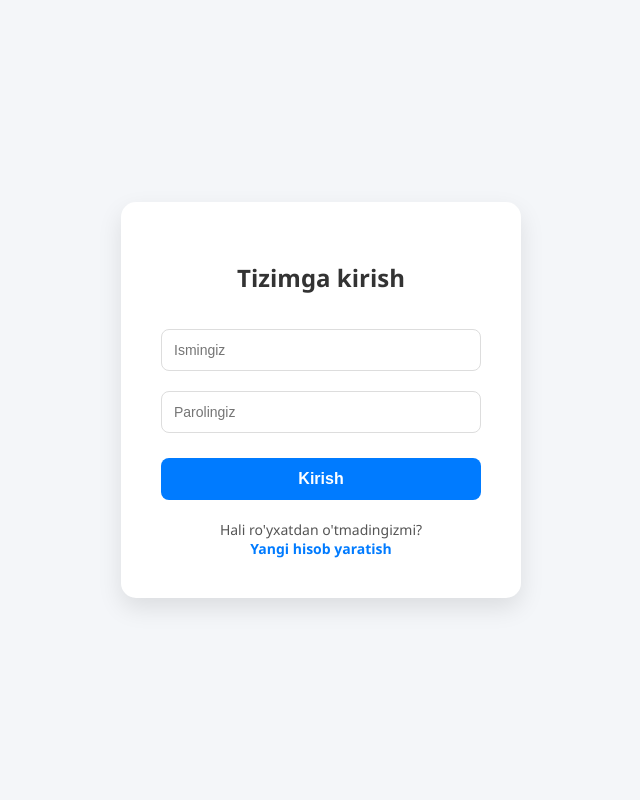
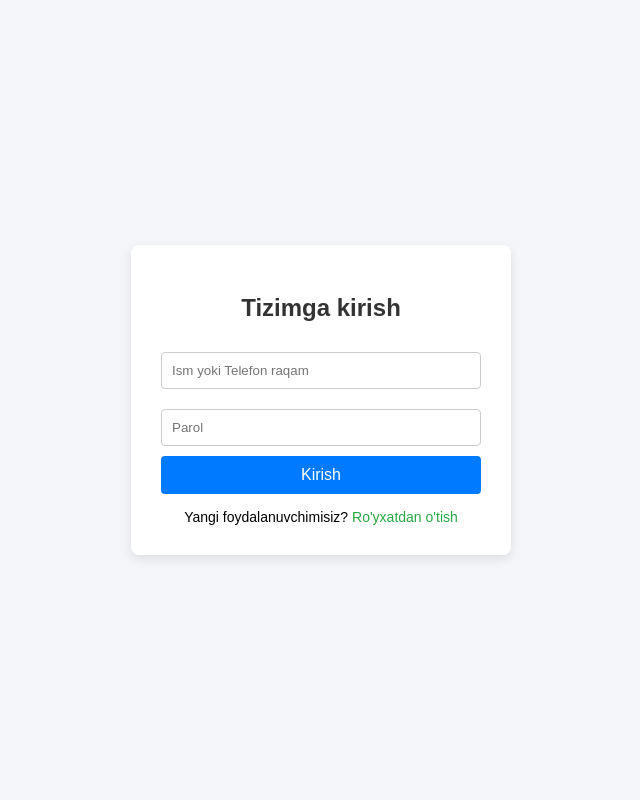
Before and after one commit to raximbayeva30-alt/online-test-platform, a Flask app: page /login in a window 1280 px wide. Shown: the whole page, without its empty margins (319-959 px from the left). Run offline with Flask 3, Linux system fonts and the light colour scheme.

Commit message:
login.html

```diff
--- a/templates/login.html
+++ b/templates/login.html
@@ -2,86 +2,33 @@
 <html lang="uz">
 <head>
     <meta charset="UTF-8">
-    <meta name="viewport" content="width=device-width, initial-scale=1.0">
     <title>Tizimga kirish</title>
     <style>
-        body {
-            font-family: 'Segoe UI', Tahoma, Geneva, Verdana, sans-serif;
-            background-color: #f4f6f9;
-            display: flex;
-            justify-content: center;
-            align-items: center;
-            height: 100vh;
-            margin: 0;
-        }
-        .login-card {
-            background: white;
-            padding: 40px;
-            border-radius: 15px;
-            box-shadow: 0 10px 25px rgba(0, 0, 0, 0.1);
-            width: 320px;
-            text-align: center;
-        }
-        h2 {
-            margin-bottom: 25px;
-            color: #333;
-        }
-        input {
-            width: 100%;
-            padding: 12px;
-            margin: 10px 0;
-            border: 1px solid #ddd;
-            border-radius: 8px;
-            box-sizing: border-box;
-            font-size: 14px;
-        }
-        button {
-            width: 100%;
-            padding: 12px;
-            background-color: #007bff;
-            color: white;
-            border: none;
-            border-radius: 8px;
-            font-size: 16px;
-            font-weight: bold;
-            cursor: pointer;
-            margin-top: 15px;
-        }
-        button:hover {
-            background-color: #0056b3;
-        }
-        .register-link {
-            margin-top: 20px;
-            font-size: 14px;
-            color: #555;
-        }
-        .register-link a {
-            color: #007bff;
-            text-decoration: none;
-            font-weight: bold;
-        }
-        .register-link a:hover {
-            text-decoration: underline;
-        }
+        body { font-family: sans-serif; background-color: #f4f6f9; display: flex; justify-content: center; align-items: center; height: 100vh; margin: 0; }
+        .card { background: white; padding: 30px; border-radius: 8px; box-shadow: 0 4px 12px rgba(0,0,0,0.1); width: 320px; }
+        h2 { text-align: center; color: #333; margin-bottom: 20px; }
+        input { width: 100%; padding: 10px; margin: 10px 0; border: 1px solid #ccc; border-radius: 4px; box-sizing: border-box; }
+        button { width: 100%; padding: 10px; background-color: #007bff; color: white; border: none; border-radius: 4px; cursor: pointer; font-size: 16px; }
+        button:hover { background-color: #0069d9; }
+        .error { color: red; text-align: center; margin-bottom: 10px; }
+        .link { text-align: center; margin-top: 15px; font-size: 14px; }
+        a { color: #28a745; text-decoration: none; }
     </style>
 </head>
 <body>
-
-    <div class="login-card">
+    <div class="card">
         <h2>Tizimga kirish</h2>
-
+        {% if error %}
+            <div class="error">{{ error }}</div>
+        {% endif %}
         <form method="POST">
-            <input type="text" name="ism" placeholder="Ismingiz" required>
-            <input type="password" name="parol" placeholder="Parolingiz" required>
+            <input type="text" name="ism" placeholder="Ism yoki Telefon raqam" required>
+            <input type="password" name="parol" placeholder="Parol" required>
             <button type="submit">Kirish</button>
         </form>
-
-        <div class="register-link">
-            Hali ro'yxatdan o'tmadingizmi? <br>
-            <a href="{{ url_for('register') }}">Yangi hisob yaratish</a>
+        <div class="link">
+            Yangi foydalanuvchimisiz? <a href="{{ url_for('register') }}">Ro'yxatdan o'tish</a>
         </div>
-
     </div>
-
 </body>
 </html>
```
